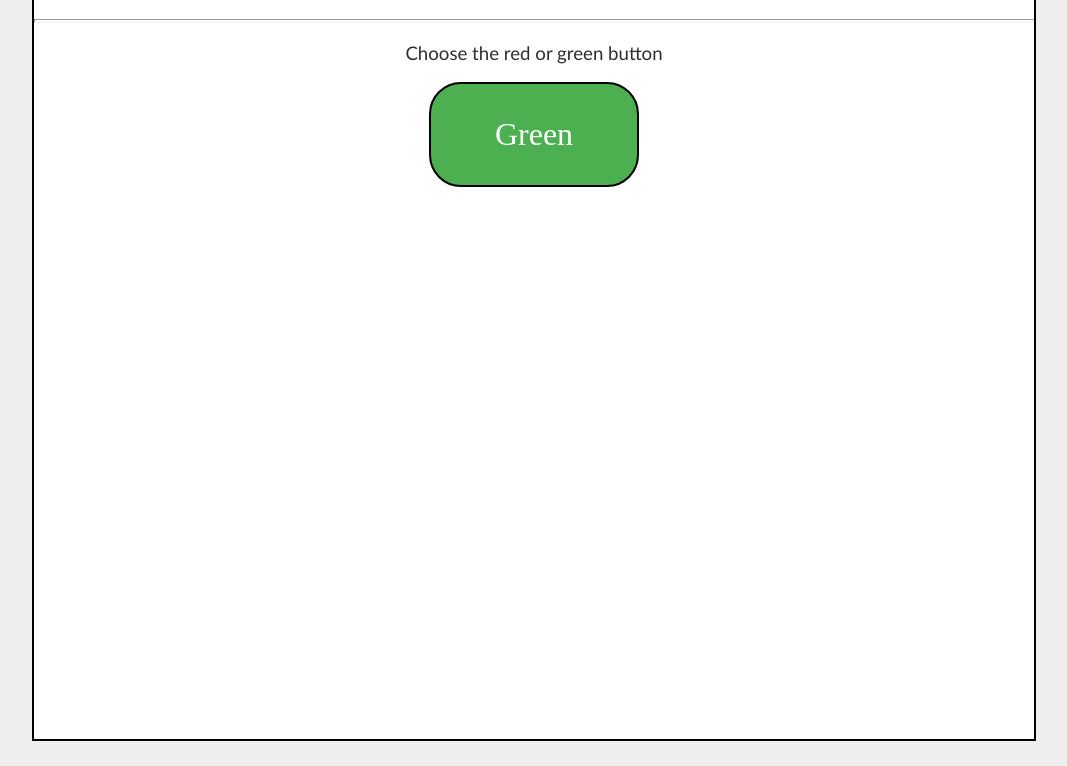
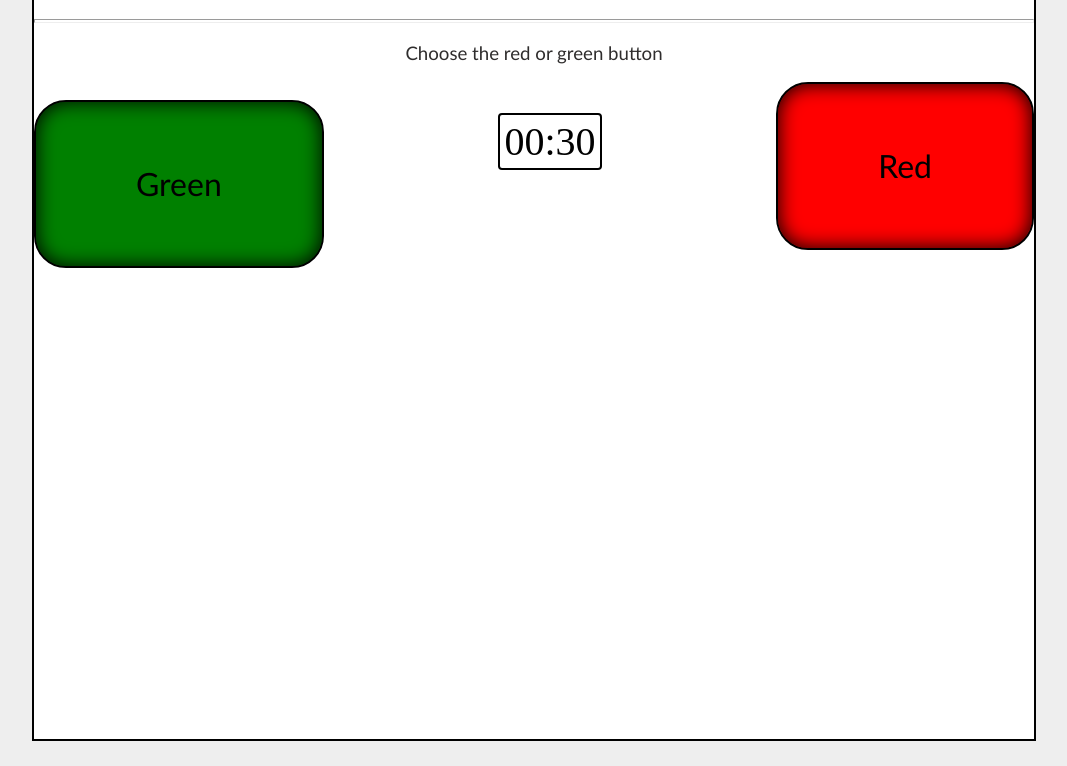
Before and after one commit to NCarteazy/Buttons, a plain HTML site: page htmlcss/index.html in a window 1280 px wide. Shown: the part 88-854 px from the top of the page, without its empty margins (106-1173 px from the left). Drawn offline with Linux system fonts and the light colour scheme.

Commit message:
fixes
added from jsfiddle finishes

```diff
--- a/htmlcss/index.html
+++ b/htmlcss/index.html
@@ -1,17 +1,20 @@
 <html>
 
 <head>
-<title>Button Game</title>
+<title>
+  Button Game</title>
 <link href="style.css" type="text/css" rel="stylesheet">
-</head>
 
 <body>
-<div id="main">
-<h1>Button Game</h1>
-<hr>
-<p>Choose the red or green button</p>
-<button1 class="button">Green</button1>
-</div>
+  <div id="main">
+    <h1>Button Game</h1>
+    <hr>
+    <p>Choose the red or green button</p>
+
+<button id="counter" style="float:right;">Red</button><br>
+<button id="counter1"style="float:left;">Green</button><br>
+<timer id="timer">00:30</timer>
+
 
 </body>
 
--- a/htmlcss/style.css
+++ b/htmlcss/style.css
@@ -1,10 +1,11 @@
 body {
   background: #EEEEEE;
-text-align:center
+  text-align: center
 }
+
 #main {
   width: 1000px;
-height:800px;
+  height: 800px;
   background: #FFFFFF;
   margin: 25px auto;
   border: solid 2px #000000;
@@ -12,42 +13,70 @@ border: solid 2px #000000;
 
 h1 {
   text-align: center;
-font-family:"Times New Roman";
+  font-family: "Times New Roman";
   font: 20pt;
   color: #000000;
 }
 
 hr {
-height: 2px;
+  height:2px;
   color: #000000;
 }
 
 p {
-font-family:"Calibri";
+  font-family: "Calibri";
   font-size: 14pt;
   text-align: center;
   color: #2f2d2d;
 }
 
-.button {
-	border-radius: 32px;
-    background-color: #4CAF50; /* Green */
+#timer{
+  font-size: 30pt;
+  border-radius: 4px;
   border: solid 2px #000000;
-    color: #fff;
-    padding: 32px 64px;
-    text-align: left;
-    text-decoration: none;
+  padding: 4px 4px;
+  outline: none;
+}
+
+#counter{
+    font-size:32px;
+    font-family:Calibri;
+    background:red;
+    padding: 32px 100px;
+    line-height:100px;
+    text-align:center;
+    border-radius:32px;
+    box-shadow:0 0 20px black inset;
+    border:solid 2px #000000;
     display: inline-block;
-    font-size: 32px;
-	cursor: pointer;
-	outline: none;
+    transition:0.2s;
+}
+
+#counter1{
+    font-size:32px;
+    font-family:Calibri;
+    background:green;
+    padding: 32px 100px;
+    line-height:100px;
+    text-align:center;
+    border-radius:32px;
+    box-shadow:0 0 20px black inset;
+    border:solid 2px #000000;
+    display: inline-block;
+    transition:0.2s;
+}
+
+#counter:active{
+
+    background:darkred;
+    box-shadow:0 0 40px black inset;
 
 }
 
-.button:hover {background-color: #3e8e41}
 
-.button:active {
-  background-color: #3e8e41;
-  box-shadow: 0 5px #666;
-  transform: translateY(4px);
+#counter1:active{
+
+    background:darkgreen;
+    box-shadow:0 0 40px black inset;
+
 }
```
Lines whose indentation alone changed are shown as unchanged.
